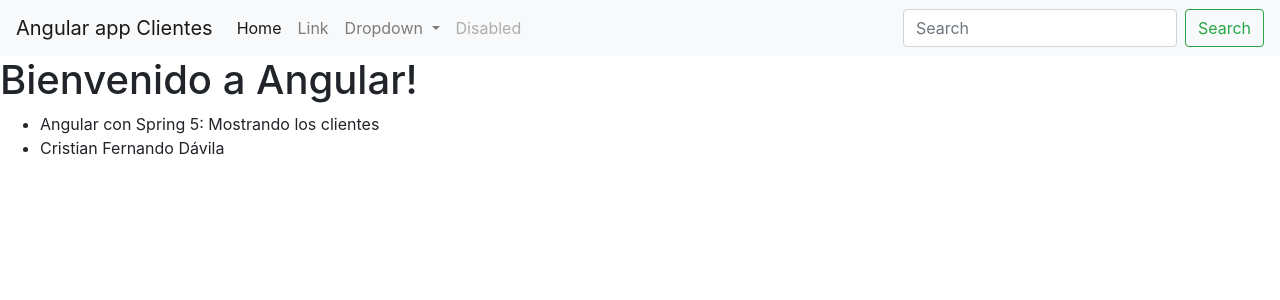
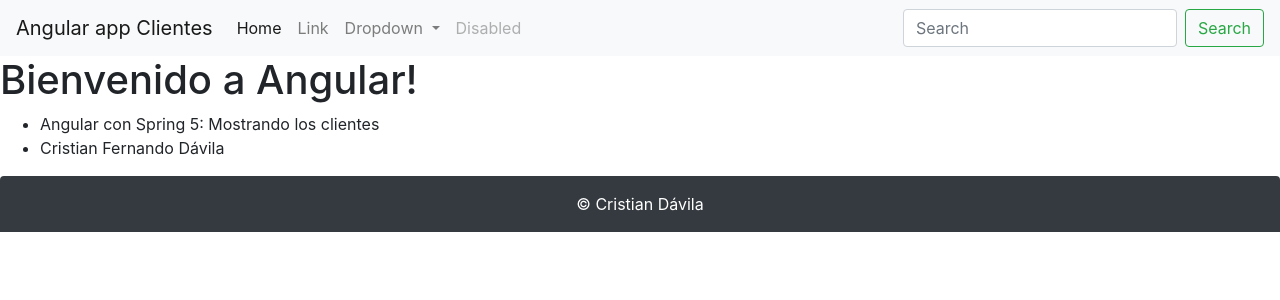
Before and after one commit to krif07/angular-clientes-app, an Angular app: page / in a window 1280 px wide. Shown: the top 300 px of the page. Built offline with nearby package versions, Linux system fonts and the light colour scheme.

Commit message:
Creando el footer como componente

```diff
--- a/src/app/app.component.html
+++ b/src/app/app.component.html
@@ -1,5 +1,6 @@
 
 <app-header></app-header>
+
 <h1>
    {{ title }}!
 </h1>
@@ -7,3 +8,5 @@
   <li>{{ contenido }}</li>
   <li>{{ autor }}</li>
 </ul>
+
+<app-footer></app-footer>
--- a/src/app/app.module.ts
+++ b/src/app/app.module.ts
@@ -3,11 +3,13 @@
 
 import { AppComponent } from './app.component';
 import { HeaderComponent } from './header/header.component';
+import { FooterComponent } from './footer/footer.component';
 
 @NgModule({
   declarations: [
     AppComponent,
-    HeaderComponent
+    HeaderComponent,
+    FooterComponent
   ],
   imports: [
     BrowserModule
--- /dev/null
+++ b/src/app/footer/footer.component.html
@@ -0,0 +1,7 @@
+<footer class="bg-dark rounded-top text-center">
+  <div class="container py-2">
+    <p class="text-white my-2">
+      &copy; {{ autor.nombre + ' ' + autor.apellido }}
+    </p>
+  </div>
+</footer>
--- /dev/null
+++ b/src/app/footer/footer.component.ts
@@ -0,0 +1,9 @@
+import { Component } from '@angular/core';
+
+@Component({
+    selector: 'app-footer',
+  templateUrl: './footer.component.html'
+})
+export class FooterComponent {
+  public autor: any = {nombre: 'Cristian', apellido: 'Dávila'};
+}
```
